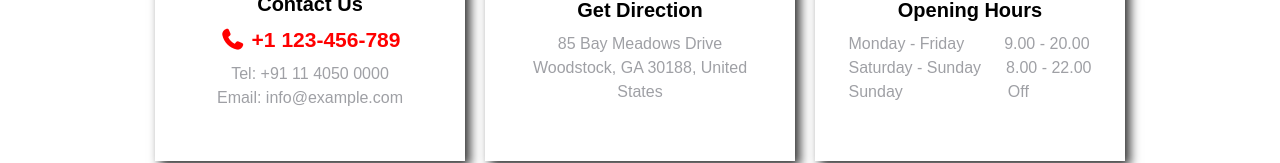
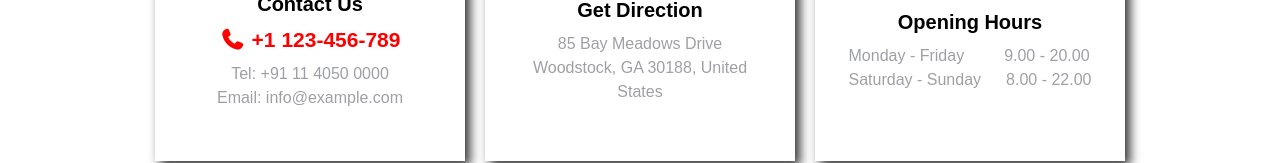
Before and after one commit to talhazafar12345/Restaurant, a React (Vite) app: page /contact-page in a window 1280 px wide. Shown: the part 789-952 px from the top of the page. Built offline with nearby package versions, Linux system fonts and the light colour scheme.

Commit message:
File Updated

```diff
--- a/src/Sections/Hero21.jsx
+++ b/src/Sections/Hero21.jsx
@@ -42,15 +42,6 @@ function Hero21() {
                         <p className="hero21-p1">8.00 - 22.00</p>
                     </div>
                     </div>
-
-                    <div className="hero21-flexb">
-                    <div>
-                        <p className="hero21-p1">Sunday</p>
-                    </div>
-                    <div>
-                        <p className="hero21-p1">Off</p>
-                    </div>
-                    </div>
                 </div>
             </div>
         </div>
--- a/src/index.css
+++ b/src/index.css
@@ -892,10 +892,6 @@ font-size: 20px;
     gap: 25px;
 }
 
-.hero21-flexb {
-    display: flex;
-    gap: 105px;
-}
 
 .hero22-map {
     text-align: center;
```
